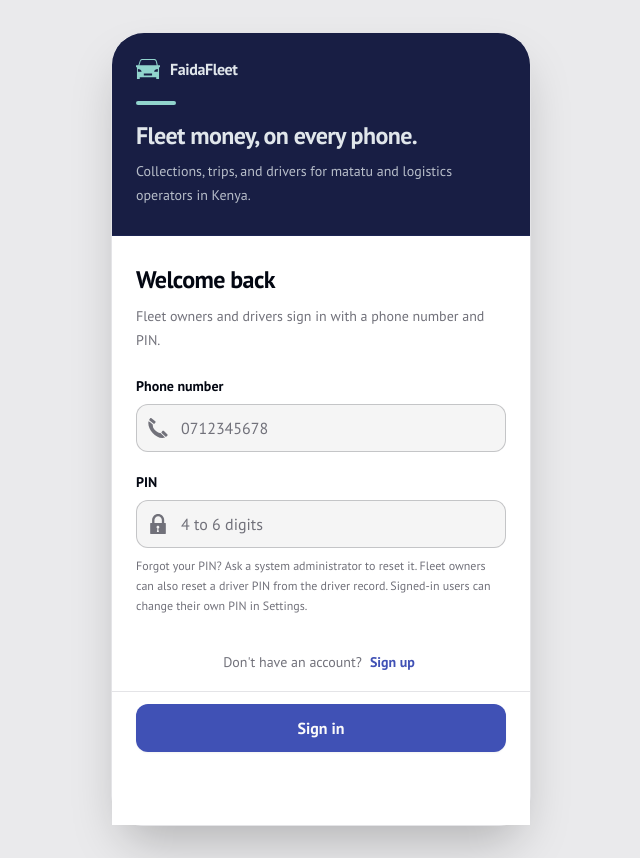
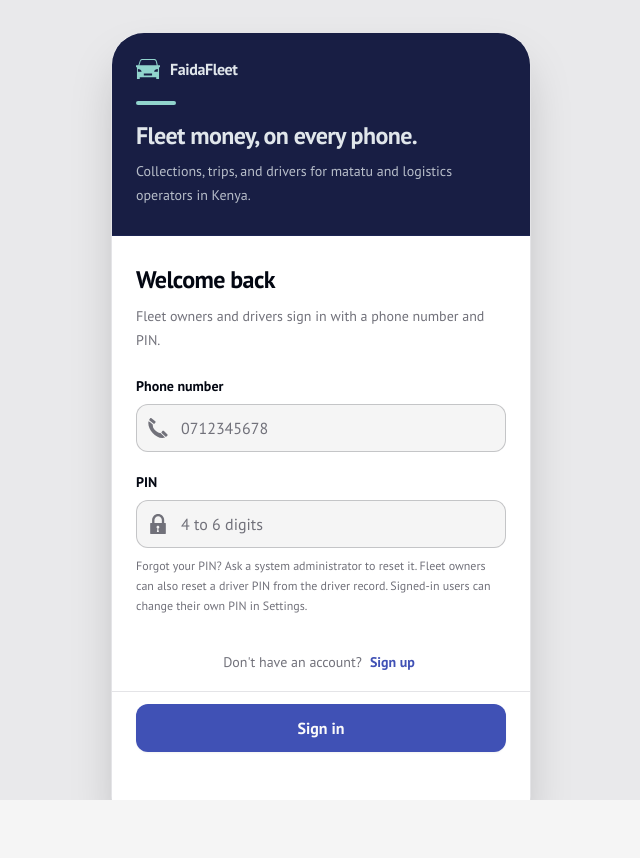
Before and after one commit to kingyepz-uopeople/FaidaFleet, a Next.js app: page /login in a window 1280 px wide. Shown: the whole page, without its empty margins (319-959 px from the left). After the commit the page ends 800 px from the top, so only its background shows below. Built offline with nearby package versions, Linux system fonts and the light colour scheme.

Commit message:
Restore tel keypad and replace :has overflow override
Co-authored-by: arena-agent <297053741+arena-agent@users.noreply.github.com>

```diff
--- a/src/app/login/page.tsx
+++ b/src/app/login/page.tsx
@@ -78,7 +78,7 @@
         label="Phone number"
         icon={Phone}
         type="tel"
-        inputMode="numeric"
+        inputMode="tel"
         autoComplete="tel"
         placeholder="0712345678"
         value={phone}
--- a/src/app/signup/page.tsx
+++ b/src/app/signup/page.tsx
@@ -100,7 +100,7 @@
         label="Phone number"
         icon={Phone}
         type="tel"
-        inputMode="numeric"
+        inputMode="tel"
         autoComplete="tel"
         placeholder="0712345678"
         value={phone}
--- a/src/components/auth-mobile-screen.module.css
+++ b/src/components/auth-mobile-screen.module.css
@@ -1,9 +1,11 @@
-/* Keep the sticky CTA relative to the viewport on these auth routes only.
-   The app-wide `overflow-x: hidden` would otherwise create a scroll container. */
-:global(html:has([data-auth-mobile-screen])),
-:global(body:has([data-auth-mobile-screen])) {
-  overflow-x: visible;
-  overflow-x: clip;
+/* A viewport-height wrapper is the sticky CTA's scroll container.
+   This avoids parent-selector support requirements and leaves the app-wide
+   html/body overflow rules alone. */
+.viewport {
+  height: 100vh;
+  height: 100dvh;
+  overflow-x: hidden;
+  overflow-y: auto;
 }
 
 .screen {
--- a/src/components/auth-mobile-screen.tsx
+++ b/src/components/auth-mobile-screen.tsx
@@ -113,8 +113,10 @@
 }: AuthMobileScreenProps) {
   return (
     <div
-      data-auth-mobile-screen=""
-      className="flex min-h-dvh w-full items-start justify-center bg-background sm:bg-sidebar/5 sm:px-6 sm:py-8"
+      className={cn(
+        styles.viewport,
+        'flex w-full items-start justify-center bg-background sm:bg-sidebar/5 sm:px-6 sm:py-8'
+      )}
     >
       <main
         className={cn(
@@ -172,7 +174,7 @@
               className={cn(
                 styles.fullBleed,
                 styles.safeBottom,
-                'sticky bottom-0 z-10 mt-3 border-t border-border bg-card pt-3 sm:bottom-8 sm:mt-4 sm:rounded-b-[2rem]'
+                'sticky bottom-0 z-10 mt-3 border-t border-border bg-card pt-3 sm:mt-4 sm:rounded-b-[2rem]'
               )}
             >
               <Button
```
